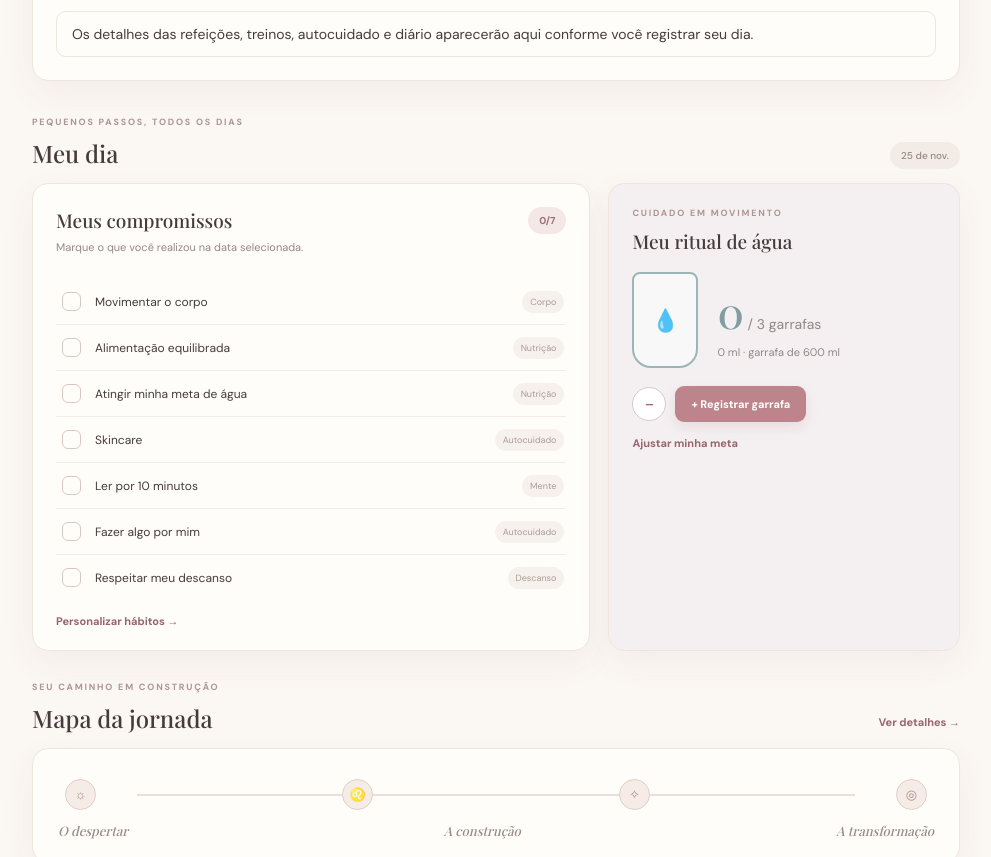
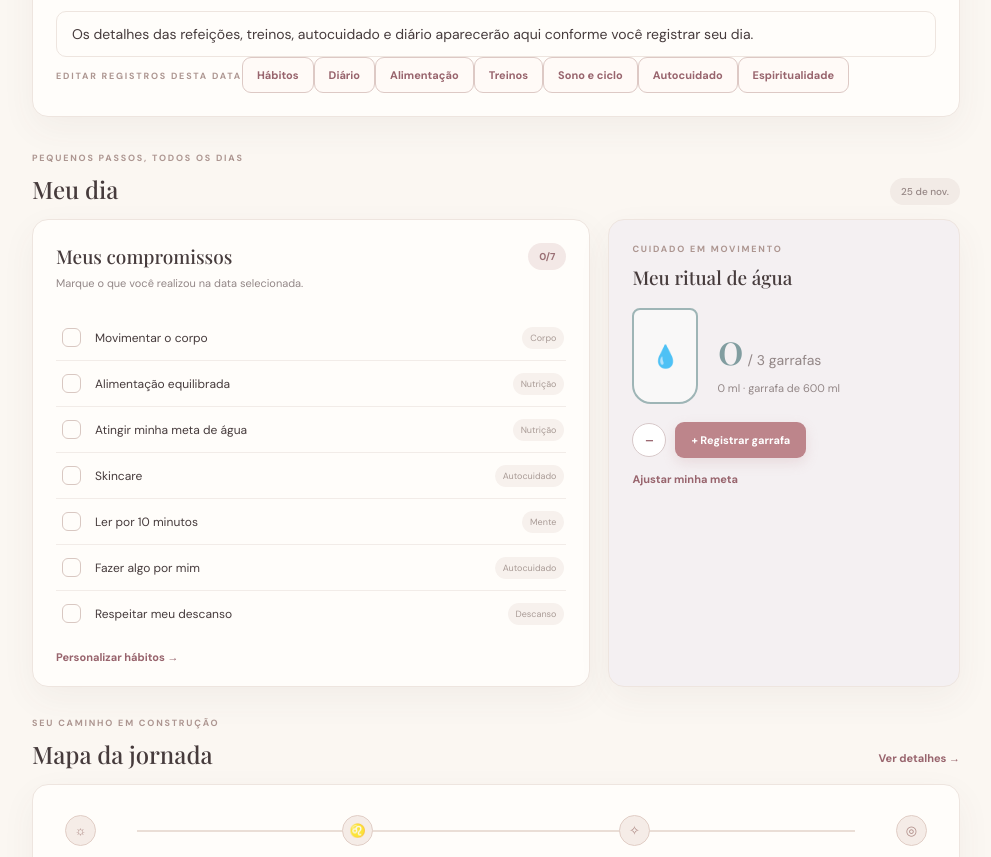
Before and after one commit to arrobafla-blip/mysun, a plain HTML site: page index.html in a window 1280 px wide. Shown: the part 1517-2374 px from the top of the page, without its empty margins (266-1257 px from the left). Drawn offline with nearby package versions, Linux system fonts and the light colour scheme; a web font is replaced by a local one.

Commit message:
Add shortcuts to edit selected-day records

```diff
--- a/index.html
+++ b/index.html
@@ -92,6 +92,7 @@
           <div class="overview-date-edit"><label>Visualizando / editando o dia <input id="overviewEditDate" type="date"></label><span class="muted small">Você pode registrar atividades em qualquer data.</span></div>
           <div class="overview-metrics" id="overviewDayMetrics"></div>
           <div class="overview-details" id="overviewDayDetails"></div>
+          <div class="overview-edit-links"><span class="eyebrow">EDITAR REGISTROS DESTA DATA</span><button class="secondary-btn" data-page="habits">Hábitos</button><button class="secondary-btn" data-page="journal">Diário</button><button class="secondary-btn" data-page="food">Alimentação</button><button class="secondary-btn" data-page="training">Treinos</button><button class="secondary-btn" data-page="cycle">Sono e ciclo</button><button class="secondary-btn" data-page="selfcare">Autocuidado</button><button class="secondary-btn" data-page="spiritual">Espiritualidade</button></div>
         </article>
         <div class="section-heading"><div><p class="eyebrow">PEQUENOS PASSOS, TODOS OS DIAS</p><h2>Meu dia</h2></div><span class="date-chip" id="longDate"></span></div>
         <div class="dashboard-grid">
```
